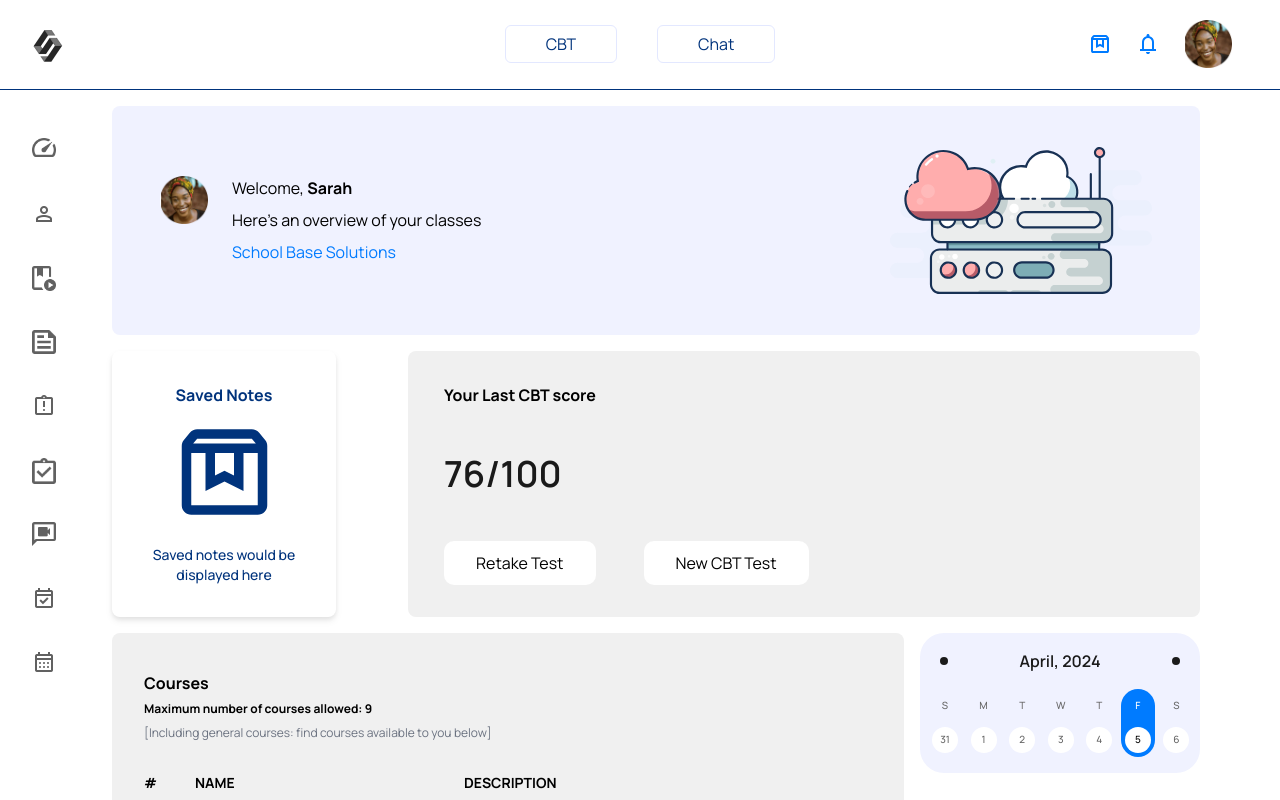
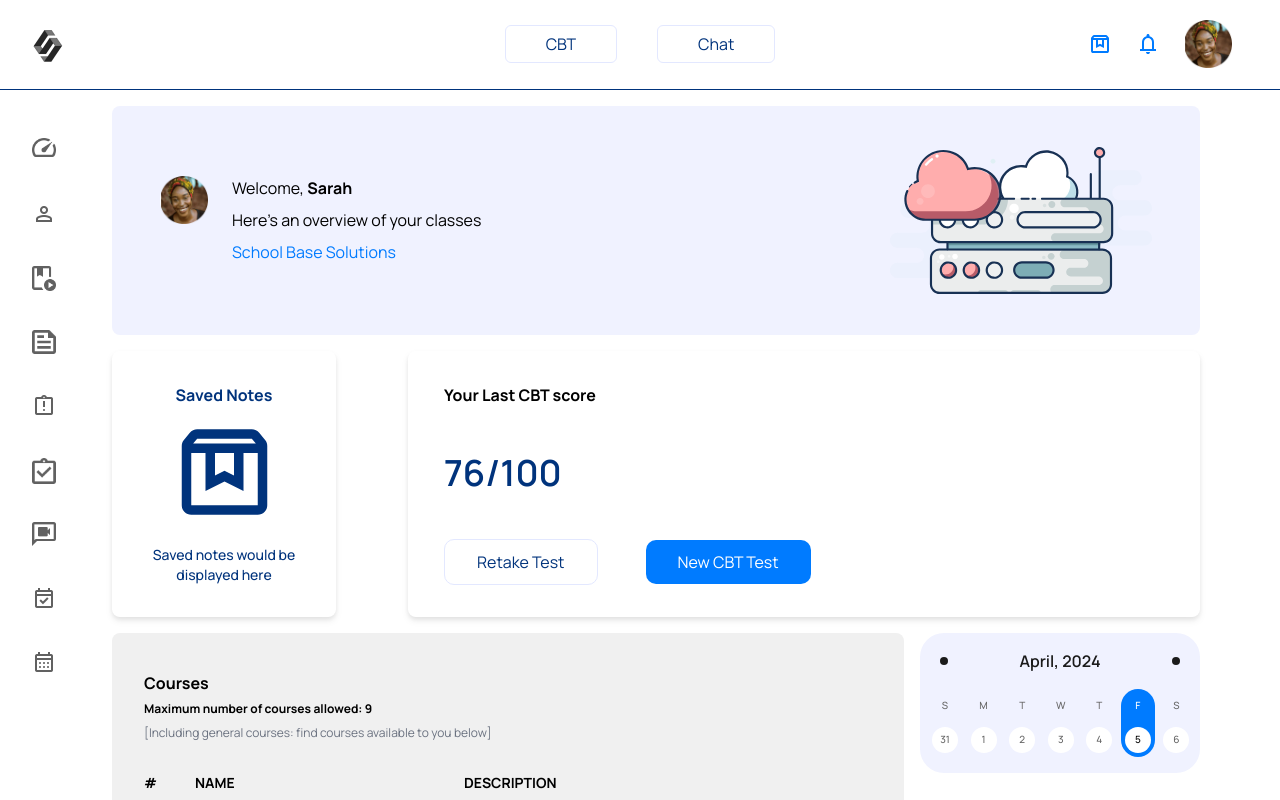
Before and after one commit to AJ1732/capstone_schoolbase_lms, a React (Vite) app: page /software in a window 1280 px wide. Built offline with nearby package versions, Linux system fonts and the light colour scheme.

Commit message:
chore: update styles in cbt section

```diff
--- a/src/anatomy/Pages/Dashboard/sections/CBTSection.jsx
+++ b/src/anatomy/Pages/Dashboard/sections/CBTSection.jsx
@@ -4,15 +4,15 @@ import { NavButton } from '../../../../components/Button/Buttons'
 const CBTSection = () => {
   return (
     <section className='
-      col-start-2 col-span-2 | bg-[#F0F0F0] size-full rounded-lg | px-9 py-8
+      col-start-2 col-span-2 | bg-white size-full rounded-lg | px-9 py-8 | drop-shadow-md
       flex justify-start items-center
     '>
       <div className='h-full flex flex-col justify-between items-start'>
         <h4 className='font-bold'>Your Last CBT score</h4>
-        <p className='font-semibold text-4xl text-[#1A1A1A]'>76/100</p>
+        <p className='font-semibold text-4xl text-primary-900'>76/100</p>
         <div className='space-x-12'>
-          <NavButton>Retake Test</NavButton>
-          <NavButton>New CBT Test</NavButton>
+          <NavButton className={`text-primary-900 border border-primary-100`}>Retake Test</NavButton>
+          <NavButton className={`!bg-primary-00 text-white`}>New CBT Test</NavButton>
         </div>
       </div>
     </section>
```
